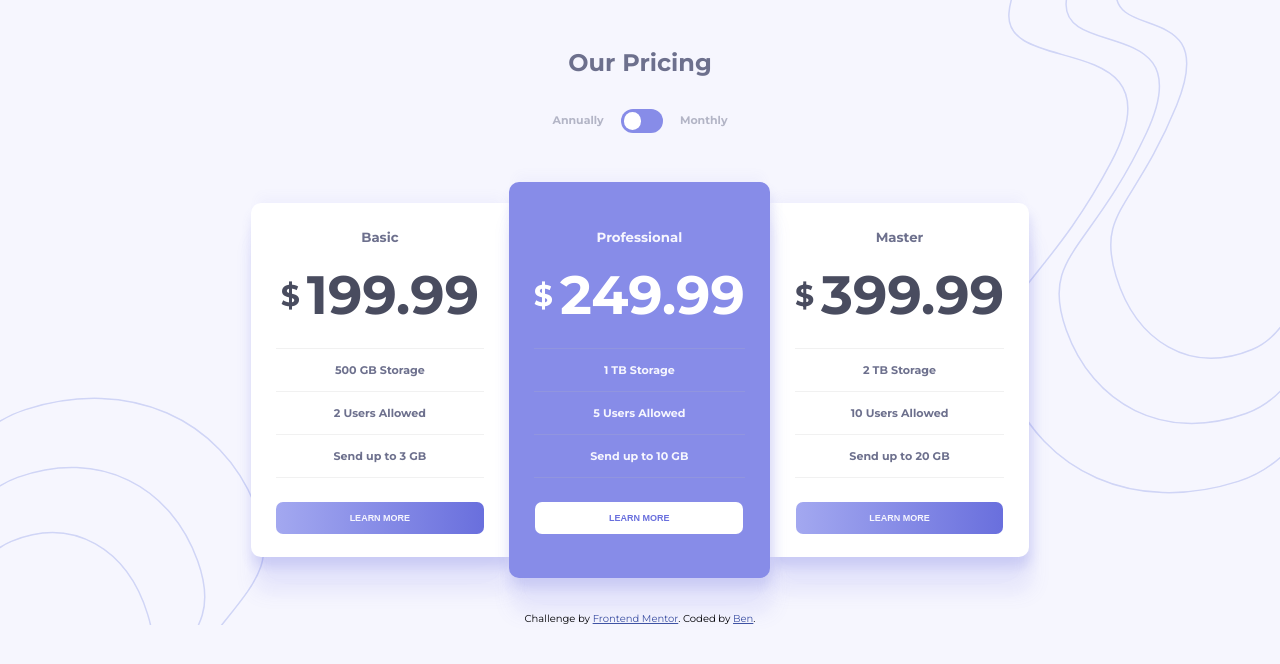
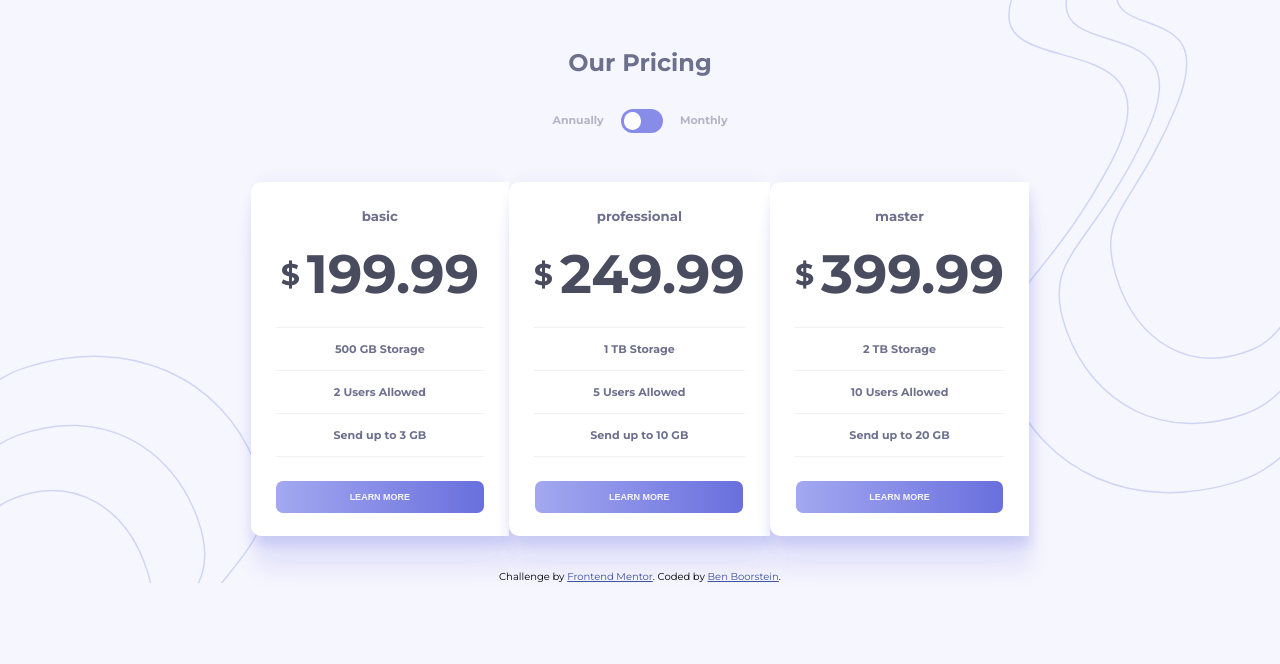
Before and after one commit to benboorstein/Frontend-Mentor-Project-SIXTEEN, a plain HTML site: page index.html in a window 1280 px wide. Drawn offline with nearby package versions, Linux system fonts and the light colour scheme.

Commit message:
HTML and JS changes. Now need to fix styling.

```diff
--- a/assets/js/app.js
+++ b/assets/js/app.js
@@ -35,24 +35,7 @@ const App = {
             ],
             toggle: false
         }
-    },
-    computed: {
-        priceForBasicPlan() { return this.toggle ? this.plans[0].price.monthly : this.plans[0].price.annually },
-        priceForProfPlan() { return this.toggle ? this.plans[1].price.monthly : this.plans[1].price.annually },
-        priceForMasterPlan() { return this.toggle ? this.plans[2].price.monthly : this.plans[2].price.annually }
     }
 }
 
 Vue.createApp(App).mount('#app')
-
-
-
-/* Robert:
-
-- Imagine you're working with an array of plans
-- Each one has information related to each plan's uniqueness: price, storage, users, send capacity
-- Your template renders the same elements and text, but using this array instead
-
-How might you adjust your Vue code - JS and HTML - to account for this setup, including the new array of plans?
-
-*/
--- a/index.html
+++ b/index.html
@@ -38,19 +38,28 @@
             </header>
             <main>
                 <dl class="three-plans">
-                    <div class="card basic">
-                        <dt>Basic</dt>
-                        <dd><sup>&dollar;</sup><span id="price-basic">{{ priceForBasicPlan }}</span></dd> <!-- "<sup>" stands for "superscript" -->
+                    <div class="card basic" v-for="plan in plans">
+                        <dt>{{ plan.planType }}</dt>
+                        <dd>
+                            <sup>&dollar;</sup> <!-- "<sup>" stands for "superscript" -->
+                            <span id="price-basic" v-if="!toggle">{{ plan.price.annually }}</span>
+                            <span id="price-basic" v-else>{{ plan.price.monthly }}</span>
+                        </dd>
                         <hr>
-                        <dd>{{ plans[0].storage }}</dd>
+                        <dd>{{ plan.storage }}</dd>
                         <hr>
-                        <dd>{{ plans[0].usersAllowed }}</dd>
+                        <dd>{{ plan.usersAllowed }}</dd>
                         <hr>
-                        <dd>{{ plans[0].sendCapacity }}</dd>
+                        <dd>{{ plan.sendCapacity }}</dd>
                         <hr>
-                        <dd><a href="#" target="_blank"><button type="button">LEARN MORE</button></a></dd>
+                        <dd>
+                            <a href="#" target="_blank">
+                                <button type="button">LEARN MORE</button>
+                            </a>
+                        </dd>
                     </div>
-                    <div class="card professional">
+
+                    <!-- <div class="card professional">
                         <dt>Professional</dt>
                         <dd><sup>&dollar;</sup><span id="price-professional">{{ priceForProfPlan }}</span></dd>
                         <hr>
@@ -73,12 +82,13 @@
                         <dd>{{ plans[2].sendCapacity }}</dd>
                         <hr>
                         <dd><a href="#" target="_blank"><button type="button">LEARN MORE</button></a></dd>
-                    </div>
+                    </div> -->
+
                 </dl>
             </main>
             <footer>
                 Challenge by <a href="https://www.frontendmentor.io?ref=challenge" target="_blank">Frontend Mentor</a>.
-                Coded by <a href="#">Ben</a>.
+                Coded by <a href="#">Ben Boorstein</a>.
             </footer>
         </div>
         <script src="https://unpkg.com/vue@next"></script>
```
